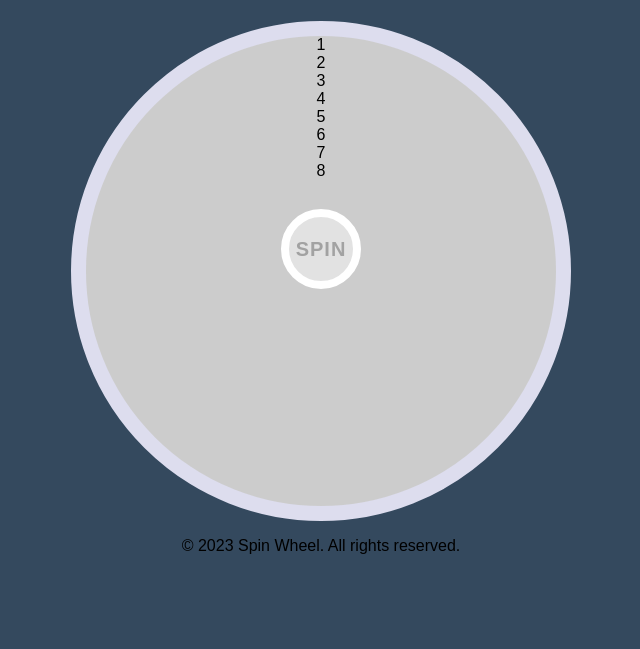
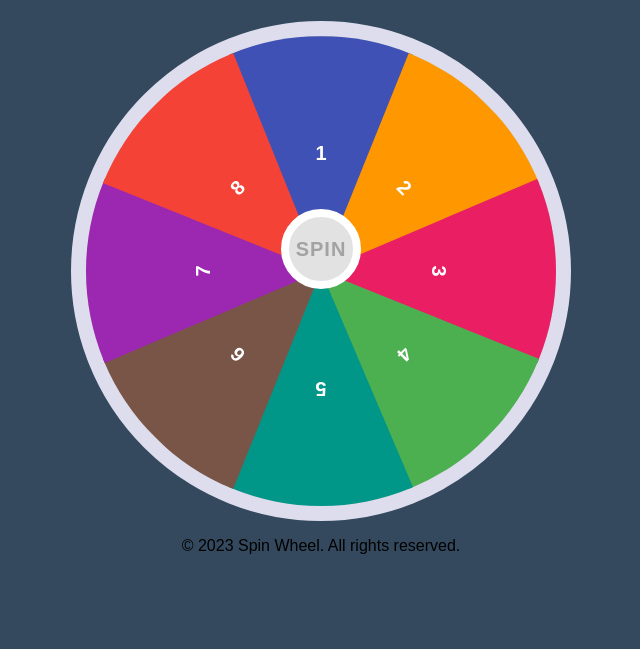
Before and after one commit to wojeee/spinningwheel, a plain HTML site: page index.html in a window 1280 px wide. Shown: the part 151-800 px from the top of the page, without its empty margins (319-959 px from the left). Drawn offline with Linux system fonts and the light colour scheme.

Commit message:
styles update

```diff
--- a/styles.css
+++ b/styles.css
@@ -29,44 +29,101 @@ body {
 }
 
 /* Components */
+
+/* Wheel container styles */
 .container {
-    width:500px;
-	height:500px;
+    width: 500px;
+    height: 500px;
     background-color: #ccc;
-	border-radius:50%;
-	border:15px solid #dde;
+    border-radius: 50%;
+    border: 15px solid #dde;
     position: relative;
     overflow: hidden;
     transition: 5s;
 }
 
+.container div {
+    height: 50%;
+    width: 200px;
+    position: absolute;
+    clip-path: polygon(100% 0, 50% 100%, 0 0);
+    transform: translateX(-50%);
+    transform-origin: bottom;
+    text-align: center;
+    display: flex;
+    align-items: center;
+    justify-content: center;
+    font-size: 20px;
+    font-weight: bold;
+    color: #fff;
+    left: 135px;
+}
+
+.container .one {
+    background-color: #3f51b5;
+    left: 50%;
+}
+.container .two {
+    background-color: #ff9800;
+    transform: rotate(45deg);
+}
+.container .three {
+    background-color: #e91e63;
+    transform: rotate(90deg);
+}
+.container .four {
+    background-color: #4caf50;
+    transform: rotate(135deg);
+}
+.container .five {
+    background-color: #009688;
+    transform: rotate(180deg);
+}
+.container .six {
+    background-color: #795548;
+    transform: rotate(225deg);
+}
+.container .seven {
+    background-color: #9c27b0;
+    transform: rotate(270deg);
+}
+.container .eight {
+    background-color: #f44336;
+    transform: rotate(315deg);
+}
+
+/* Spin button styles */
 #spin {
     position: absolute;
-	top:50%;
-	left:50%;
-	transform:translate(-50%,-50%);
-	z-index:10;
+    top: 50%;
+    left: 50%;
+    transform: translate(-50%, -50%);
+    z-index: 10;
     background-color: #e2e2e2;
     text-transform: uppercase;
-	border:8px solid #fff;
-	font-weight:bold;
-	font-size:20px;
-	color:#a2a2a2;
+    border: 8px solid #fff;
+    font-weight: bold;
+    font-size: 20px;
+    color: #a2a2a2;
     width: 80px;
-	height:80px;
-	font-family: sans-serif;
-	border-radius:50%;
+    height: 80px;
+    border-radius: 50%;
     cursor: pointer;
-	outline:none;
+    outline: none;
     letter-spacing: 1px;
 }
 
 .arrow {
     position: absolute;
-	top:0;
-	left:50%;
+    top: 0;
+    left: 50%;
     transform: translateX(-50%);
-	color:#fff;
+    color: #fff;
+}
+
+.arrow::before {
+    content: "\1F817";
+    font-size: 50px;
 }
 
 .footer {
@@ -83,16 +140,16 @@ body {
 
     .container div {
         width: 40vw;
-        font-size: 5vw;
+        left: 20vw;
     }
 
     #spin {
-        width: 40vw;
-        height: 40vw;
-        font-size: 5vw;
+        width: 60px;
+        height: 60px;
+        font-size: 16px;
     }
 
     .arrow::before {
-        font-size: 10vw;
+        font-size: 40px;
     }
 }
```
Lines whose indentation alone changed are shown as unchanged.
